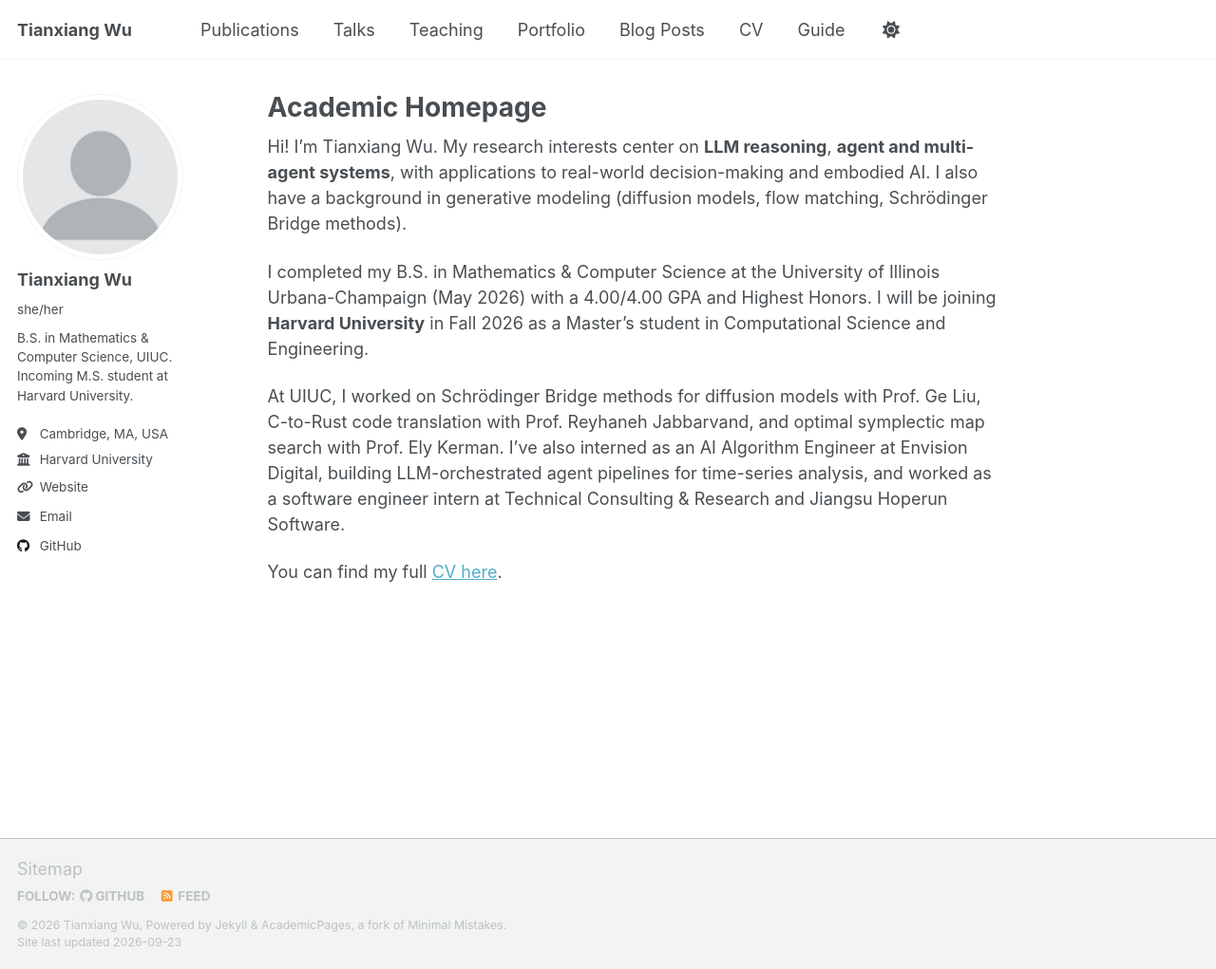
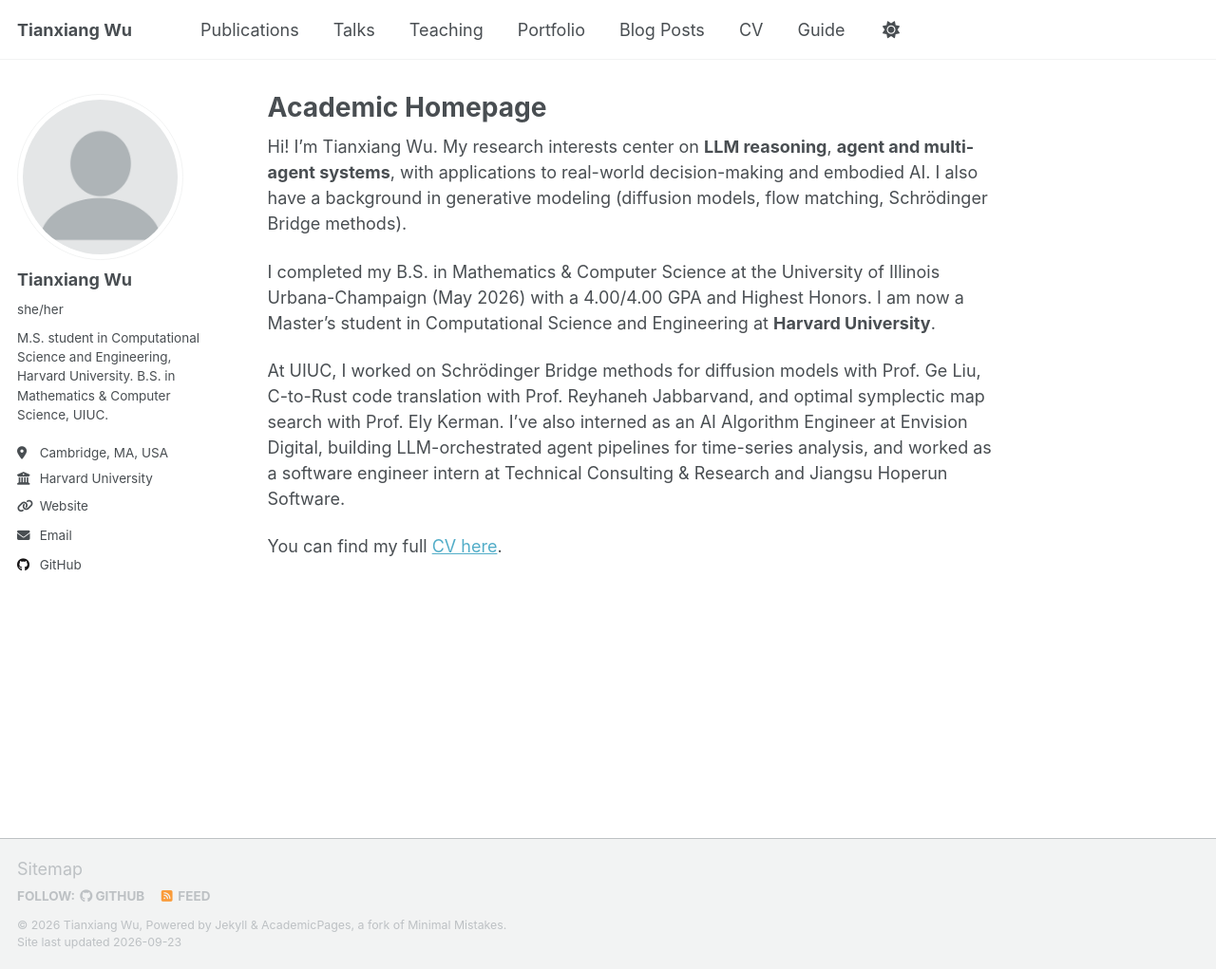
Before and after one commit to TxWu09/TxWu09.github.io, a Jekyll site: the page built from _pages/about.md, in a window 1280 px wide and 1021 px high. Shown: the whole window at 95% size. Built offline with Jekyll 4.4.1, drawn with Linux system fonts in a browser that asks for light colours; a script that is not in the unit is left out.

Commit message:
Update status: now a current Harvard M.S. student, not incoming/admitted

```diff
--- a/_config.yml
+++ b/_config.yml
@@ -26,7 +26,7 @@ author:
   avatar           : "profile.png"
   name             : "Tianxiang Wu"
   pronouns         : "she/her"
-  bio              : "B.S. in Mathematics & Computer Science, UIUC. Incoming M.S. student at Harvard University."
+  bio              : "M.S. student in Computational Science and Engineering, Harvard University. B.S. in Mathematics & Computer Science, UIUC."
   location         : "Cambridge, MA, USA"
   employer         : "Harvard University"
   uri              : "https://TxWu09.github.io"
--- a/_data/cv.json
+++ b/_data/cv.json
@@ -4,7 +4,7 @@
     "email": "tianxiangwu@g.harvard.edu",
     "phone": "",
     "website": "https://TxWu09.github.io",
-    "summary": "Incoming M.S. student in Computational Science and Engineering at Harvard University. B.S. in Mathematics & Computer Science, UIUC. Research interests: LLM reasoning, agent & multi-agent systems, embodied AI.",
+    "summary": "M.S. student in Computational Science and Engineering at Harvard University. B.S. in Mathematics & Computer Science, UIUC. Research interests: LLM reasoning, agent & multi-agent systems, embodied AI.",
     "location": {
       "address": "",
       "postalCode": "",
--- a/_pages/about.md
+++ b/_pages/about.md
@@ -10,7 +10,7 @@ redirect_from:
 Hi! I’m Tianxiang Wu.
 My research interests center on **LLM reasoning**, **agent and multi-agent systems**, with applications to real-world decision-making and embodied AI. I also have a background in generative modeling (diffusion models, flow matching, Schrödinger Bridge methods).
 
-I completed my B.S. in Mathematics & Computer Science at the University of Illinois Urbana-Champaign (May 2026) with a 4.00/4.00 GPA and Highest Honors. I will be joining **Harvard University** in Fall 2026 as a Master's student in Computational Science and Engineering.
+I completed my B.S. in Mathematics & Computer Science at the University of Illinois Urbana-Champaign (May 2026) with a 4.00/4.00 GPA and Highest Honors. I am now a Master's student in Computational Science and Engineering at **Harvard University**.
 
 At UIUC, I worked on Schrödinger Bridge methods for diffusion models with Prof. Ge Liu, C-to-Rust code translation with Prof. Reyhaneh Jabbarvand, and optimal symplectic map search with Prof. Ely Kerman. I've also interned as an AI Algorithm Engineer at Envision Digital, building LLM-orchestrated agent pipelines for time-series analysis, and worked as a software engineer intern at Technical Consulting & Research and Jiangsu Hoperun Software.
 
```
Also changed, not shown: _pages/cv.md (+1 -1 lines).
